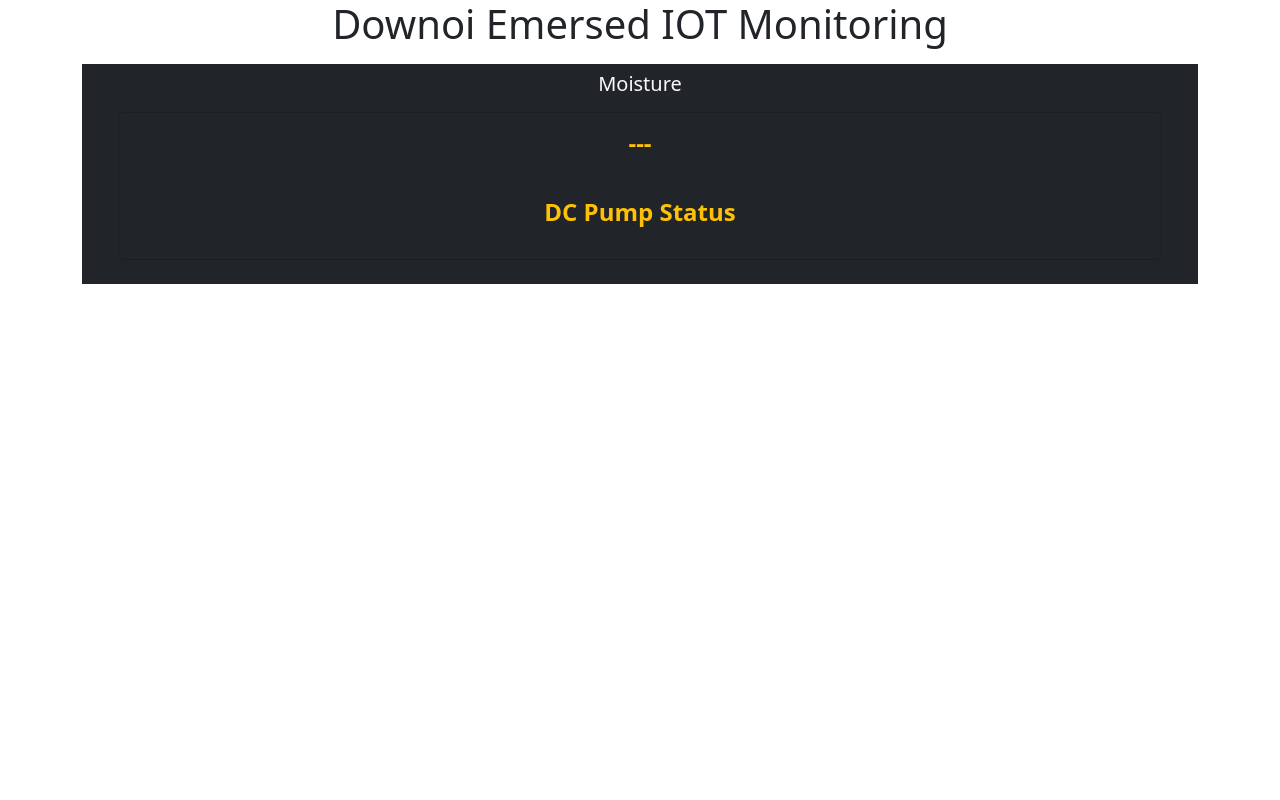
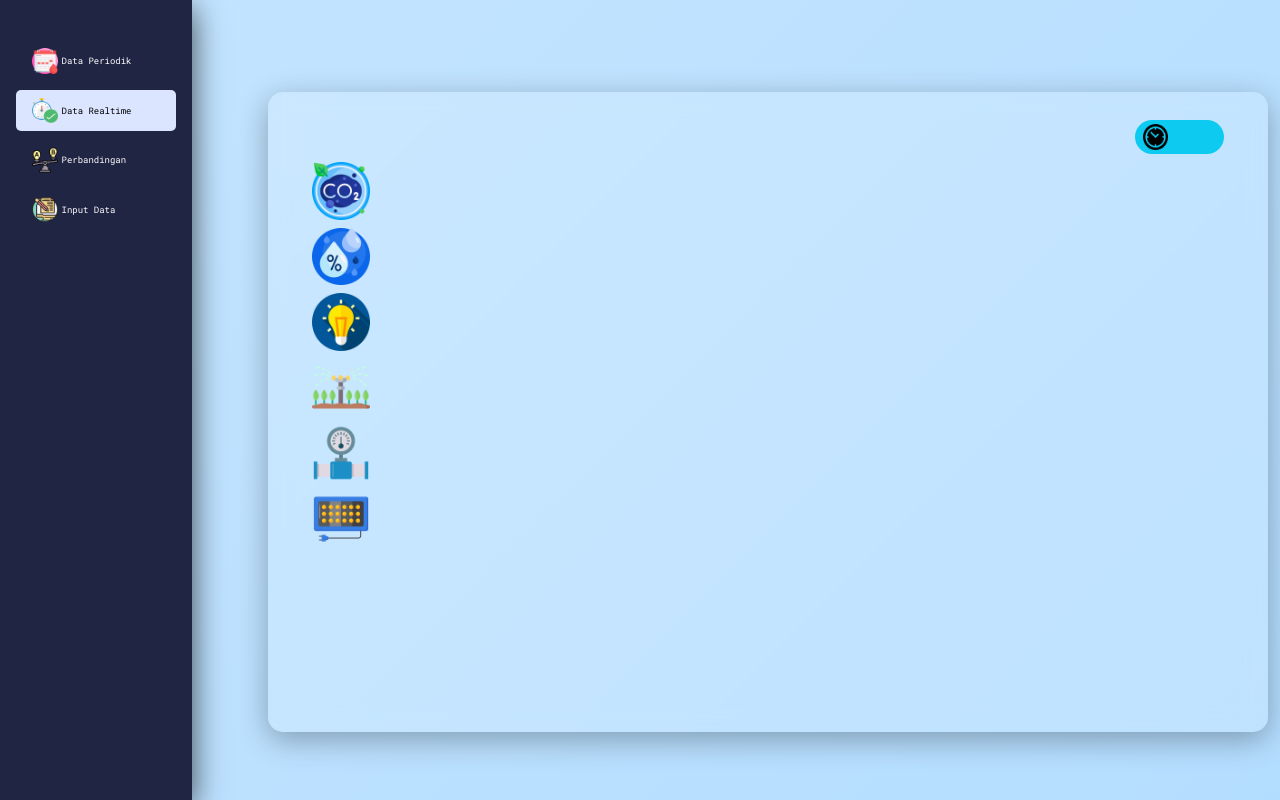
Before and after one commit to AchmadJuliarman1/IOTEmersedMonitoring, a PHP site: page /IOTemersedMonitoring/ in a window 1280 px wide. Run offline with PHP 8.4, Linux system fonts and the light colour scheme; data that the repository does not hold is empty; some libraries are stand-ins or nearby versions.

Commit message:
baru tampil data realtime dan data periodik

```diff
--- a/api/Database.php
+++ b/api/Database.php
@@ -13,17 +13,38 @@ class Database{
 		return mysqli_fetch_all($query, MYSQLI_ASSOC);
 	}
 
+	function getAllDataCo2(){
+		$sql = "SELECT co2, waktu FROM data_sensor";
+		$query = mysqli_query($this->conn, $sql);
+		return mysqli_fetch_all($query, MYSQLI_ASSOC);
+	}
+
+	function getAllDataHumidity(){
+		$sql = "SELECT humidity, waktu FROM data_sensor";
+		$query = mysqli_query($this->conn, $sql);
+		return mysqli_fetch_all($query, MYSQLI_ASSOC);
+	}
+
+	function getAllDataLux(){
+		$sql = "SELECT lux, waktu FROM data_sensor";
+		$query = mysqli_query($this->conn, $sql);
+		return mysqli_fetch_all($query, MYSQLI_ASSOC);
+	}
+
 	function getRealTime(){
 		$sql = "SELECT * FROM realtime";
 		$query = mysqli_query($this->conn, $sql);
 		echo json_encode(mysqli_fetch_all($query, MYSQLI_ASSOC));
 	}
 
-	function inputRealTimeData($moisture, $temperature){
+	function inputRealTimeData($co2, $humidity, $lux, $waktu, $lama_hidup, $waktuBerjalan){
 		$sql = "UPDATE realtime
-		SET moisture = '$moisture',
-		temperature = '$temperature'
-		WHERE id = 1";
+		SET co2 = '$co2',
+		humidity = '$humidity',
+		lux = '$lux',
+		waktu = '$waktu',
+		lama_hidup = '$lama_hidup',
+		waktu_berjalan = '$waktuBerjalan' ";
 		mysqli_query($this->conn, $sql);
 	}
 
@@ -32,16 +53,9 @@ class Database{
 		// $waktu = date("Y/m/d H:i:s");
 		$sql = "INSERT INTO data_sensor (co2, humidity, lux, waktu)
 		VALUES('$co2', '$humidity', '$lux', '$waktu')";
-		if(!mysqli_query($this->conn, $sql)){
-			$this->conn->error;
-		}
+		mysqli_query($this->conn, $sql);
 	}
 
-	function inputLogStatus($alat, $status, $waktu){
-		$sql = "INSERT INTO log_status_alat (alat, status, waktu)
-		VALUES('$alat', '$status,', '$waktu')";
-		mysqli_query($this->conn, $sql);
-	}
 }
 
  ?>
--- /dev/null
+++ b/footer.php
@@ -0,0 +1,3 @@
+<script src="https://cdn.jsdelivr.net/npm/bootstrap@5.3.3/dist/js/bootstrap.bundle.min.js" integrity="sha384-YvpcrYf0tY3lHB60NNkmXc5s9fDVZLESaAA55NDzOxhy9GkcIdslK1eN7N6jIeHz" crossorigin="anonymous"></script>
+</body>
+</html>
--- /dev/null
+++ b/header.php
@@ -0,0 +1,17 @@
+<!doctype html>
+<html lang="en">
+  <head>
+    <meta charset="utf-8">
+    <meta name="viewport" content="width=device-width, initial-scale=1">
+    <title>Monitoring Skripsi</title>
+    <link href="https://cdn.jsdelivr.net/npm/bootstrap@5.3.3/dist/css/bootstrap.min.css" rel="stylesheet" integrity="sha384-QWTKZyjpPEjISv5WaRU9OFeRpok6YctnYmDr5pNlyT2bRjXh0JMhjY6hW+ALEwIH" crossorigin="anonymous">
+    <script src="https://code.jquery.com/jquery-3.7.1.js" integrity="sha256-eKhayi8LEQwp4NKxN+CfCh+3qOVUtJn3QNZ0TciWLP4=" crossorigin="anonymous"></script>
+    <!-- sweet alert -->
+    <script src="https://cdn.jsdelivr.net/npm/sweetalert2@11.14.5/dist/sweetalert2.all.min.js"></script>
+    <link href="https://cdn.jsdelivr.net/npm/sweetalert2@11.14.5/dist/sweetalert2.min.css" rel="stylesheet">
+    <!-- fonts -->
+    <link rel="preconnect" href="https://fonts.googleapis.com">
+    <link rel="preconnect" href="https://fonts.gstatic.com" crossorigin>
+    <link href="https://fonts.googleapis.com/css2?family=Roboto+Mono:ital,wght@0,100..700;1,100..700&display=swap" rel="stylesheet">
+  </head>
+<?php include_once 'sidebar.php'; ?>
--- a/index.php
+++ b/index.php
@@ -1,46 +1,92 @@
-<!doctype html>
-<html lang="en">
-  <head>
-    <meta charset="utf-8">
-    <meta name="viewport" content="width=device-width, initial-scale=1">
-    <title>Bootstrap demo</title>
-    <link href="https://cdn.jsdelivr.net/npm/bootstrap@5.3.3/dist/css/bootstrap.min.css" rel="stylesheet" integrity="sha384-QWTKZyjpPEjISv5WaRU9OFeRpok6YctnYmDr5pNlyT2bRjXh0JMhjY6hW+ALEwIH" crossorigin="anonymous">
-  </head>
-  <body>
-    <div class="container">
-      <div class="container text-center"><h1>Downoi Emersed IOT Monitoring</h1></div>
-        <div class="container bg-dark mt-3">
-          <div class="d-flex text-center">
-            <div class="container p-2">
-              <h5 class="text-light">Moisture</h5>
-              <div class="card m-3 bg-dark">
-                <h4 class="card-body fw-bold text-warning" id="mois">---</h4>
-                <h4 class="card-body fw-bold text-warning">DC Pump Status <h4 id="status" class="text-primary"></h4></h4>
+<?php include_once 'header.php' ?>
+<style>
+  .main-container {
+    width: 100%;
+    height: 80%;
+    backdrop-filter: blur(10px);
+    background: rgba(255, 255, 255, 0.15);
+    border-radius: 15px;
+    padding: 20px;
+    box-shadow: 0 8px 30px rgba(0, 0, 0, 0.3);
+    font-family: 'Roboto Mono';
+  }
+  body {
+    background: linear-gradient(135deg, #cce8ff, #b3ddff, #99d2ff);
+    background-size: 300% 300%;
+    animation: gradient-bg 8s infinite;
+  }
+
+  /* Gradient Animation */
+  @keyframes gradient-bg {
+    0% { background-position: 0% 50%; }
+    50% { background-position: 100% 50%; }
+    100% { background-position: 0% 50%; }
+  }
+</style>
+<div class="container body-content d-flex align-items-center" style="height:100vh; margin-left: 20vw;">
+  <div class="main-container d-flex flex-column mt-4">
+    <div class="d-flex mx-4 mt-2 align-items-center ms-auto badge rounded-pill text-bg-info">
+      <img src="icons/waktu.png" style="width: 2vw ;"> <h6 class="px-4" id="waktu"></h6>
+    </div>
+    <div class="d-flex mx-4 align-items-center mt-2">
+      <img src="icons/co2.png" style="width: 4.5vw ;"> <h2 class="px-4" id="co2"></h2>
+    </div>
+    <div class="d-flex mx-4 align-items-center mt-2">
+      <img src="icons/humidity.png" style="width: 4.5vw ;"> <h2 class="px-4" id="humidity"></h2>
+    </div>
+    <div class="d-flex mx-4 align-items-center mt-2">
+      <img src="icons/light.png" style="width: 4.5vw ;"> <h2 class="px-4" id="lux"></h2>
+    </div>
+    <div class="d-flex mx-4 align-items-center mt-2">
+      <img src="icons/mist-maker.png" style="width: 4.5vw ;"> <h2 class="px-4" id="mist-maker"></h2>
+    </div>
+    <div class="d-flex mx-4 align-items-center mt-2">
+      <img src="icons/solenoid.png" style="width: 4.5vw ;"> <h2 class="px-4" id="solenoid"></h2>
+    </div>
+    <div class="d-flex mx-4 align-items-center mt-2">
+      <img src="icons/lamp.png" style="width: 4.5vw ;"> <h2 class="px-4" id="lamp"></h2>
     </div>
   </div>
 </div>
-      </div>
-    </div>
-    <script src="https://cdn.jsdelivr.net/npm/bootstrap@5.3.3/dist/js/bootstrap.bundle.min.js" integrity="sha384-YvpcrYf0tY3lHB60NNkmXc5s9fDVZLESaAA55NDzOxhy9GkcIdslK1eN7N6jIeHz" crossorigin="anonymous"></script>
+
 <script>
   setInterval(() => {
-        fetch(`http://localhost/IOTemersedMonitoring/api/realtime`)
-          .then((response) => {
+      // fetch(`https://skripsiarman.my.id/IOTEmersedMonitoring/api/get-realtime`, { // hosting
+      fetch(`http://localhost/IOTemersedMonitoring/api/realtime`, {
+          headers: {
+            'Content-Type': 'application/json'
+          }
+      }).then((response) => {
         return response.json()
       })
       .then((data) => {
-            console.log(data)
-            document.getElementById("mois").innerHTML = data[0]["moisture"]
-            let status = "none"
-            if (parseInt(data[0]["moisture"]) >= 350) {
-              status = "ON"
+        console.log(data[0])
+        document.getElementById("co2").innerHTML = 'CO 2 : ' + data[0].co2 + ' PPM'
+        document.getElementById("humidity").innerHTML = 'Humidity : ' + data[0].humidity + ' %'
+        document.getElementById("lux").innerHTML = 'Intensitas Cahaya : ' + data[0].lux + ' lx'
+        document.getElementById("waktu").innerHTML = data[0].waktu
+        const waktu = new Date(data[0].waktu);
+        const jam = waktu.getHours();
+        let statusSolenoid = "none"
+        if (parseInt(data[0].co2) <= 1000) {
+          statusSolenoid = "ON"
         }else{
-              status = "OFF"
+          statusSolenoid = "OFF"
         }
-            console.log(status);
-            document.getElementById("status").innerHTML = status
+        if (parseInt(data[0].humidity) <= 80) {
+          statusMistMaker = "ON"
+        }else{
+          statusMistMaker = "OFF"
+        }
+        if (parseInt(jam) <= 7+data[0].lama_hidup) {
+          statusLampu = "ON"
+        }else{
+          statusLampu = "OFF"
+        }
+        document.getElementById("mist-maker").innerHTML = 'Mist maker = ' + statusMistMaker
+        document.getElementById("solenoid").innerHTML = 'Solenoid = ' + statusSolenoid
+        document.getElementById("lamp").innerHTML = 'lampu = ' + statusLampu
       });
   }, 500);
 </script>
-  </body>
-</html>
+<?php include_once 'footer.php' ?>
--- /dev/null
+++ b/input.php
@@ -0,0 +1,5 @@
+<?php include_once 'header.php' ?>
+<div class="container">
+
+</div>
+<?php include_once 'footer.php' ?>
--- /dev/null
+++ b/sidebar.php
@@ -0,0 +1,89 @@
+<?php
+$file_name = explode('/', $_SERVER['PHP_SELF'])[2];
+ ?>
+<style>
+    .sidebar {
+      height: 100vh;
+      width: 15vw;
+      font-size: 0.7vw;
+      font-family: "Roboto Mono", monospace;
+      background-color: #212544;
+      box-shadow: 2px 0 5px rgba(0, 0, 0, 0.1);
+      position: fixed;
+      box-shadow: 0 8px 30px rgba(0, 0, 0, 0.7);
+    }
+    .sidebar .nav{
+      height: 100%;
+    }
+    .sidebar .nav-link {
+      color: white;
+      transition: background-color 0.3s, color 0.3s;
+      border-radius: 5px;
+    }
+    .sidebar .nav-link:hover {
+      background-color: #dce5ff;
+      color: #007bff;
+    }
+    .upgrade-section {
+      margin-top: auto;
+      text-align: center;
+      background-color: #e8f0ff;
+      padding: 15px;
+      border-radius: 5px;
+    }
+    .upgrade-section a {
+      text-decoration: none;
+      font-weight: bold;
+    }
+    .nav-link.active{
+      background-color: #dce5ff;
+      color: black;
+    }
+    .nav:hover> :not(:hover) {
+      filter:blur(0.8px);
+      opacity: 0.6;
+      transition: 0.5s;
+    }
+    /*.sidebar .nav-item:last-child {
+      margin-top: auto; /* This pushes the last nav-item to the bottom */
+    }*/
+    .sidebar + * {
+      margin-left: 17vw;
+    }
+</style>
+</head>
+<body>
+  <div class="d-flex">
+    <!-- Sidebar -->
+    <nav class="sidebar d-flex flex-column p-3">
+      <ul class="nav flex-column mt-4">
+        <li class="nav-item mb-2">
+          <a href="periodik.php" class="nav-link <?= $file_name == "periodik.php" ? "active" : ""; ?>">
+            <div class="d-flex align-items-center">
+                <img src="icons/periodik.png" style="width: 2vw ;"> <div class="px-1">Data Periodik</div>
+            </div>
+          </a>
+        </li>
+        <li class="nav-item mb-2">
+          <a href="index.php" class="nav-link <?= $file_name == "index.php" ? "active" : ""; ?>">
+            <div class="d-flex align-items-center">
+                <img src="icons/realtime.png" style="width: 2vw ;"> <div class="px-1">Data Realtime</div>
+            </div>
+          </a>
+        </li>
+        <li class="nav-item mb-2">
+          <a href="perbandingan.php" class="nav-link <?= $file_name == "perbandingan.php" ? "active" : ""; ?>">
+            <div class="d-flex align-items-center">
+              <img src="icons/perbandingan.png" style="width: 2vw ;"> <div class="px-1">Perbandingan</div>
+            </div>
+          </a>
+        </li>
+        <li class="nav-item mb-2">
+          <a href="input.php" class="nav-link <?= $file_name == "input.php" ? "active" : ""; ?>">
+            <div class="d-flex align-items-center">
+              <img src="icons/input.png" style="width: 2vw ;"> <div class="px-1">Input Data</div>
+            </div>
+          </a>
+        </li>
+      </ul>
+    </nav>
```
Also changed, not shown: perbandingan.php (added, +33 -0 lines), periodik.php (added, +123 -0 lines), api/.htaccess, icons/input.png (added), icons/lamp.png (added), icons/perbandingan.png (added), icons/periodik.png (added), icons/realtime.png (added), icons/waktu.png (added). Lines whose indentation alone changed are shown as unchanged.
